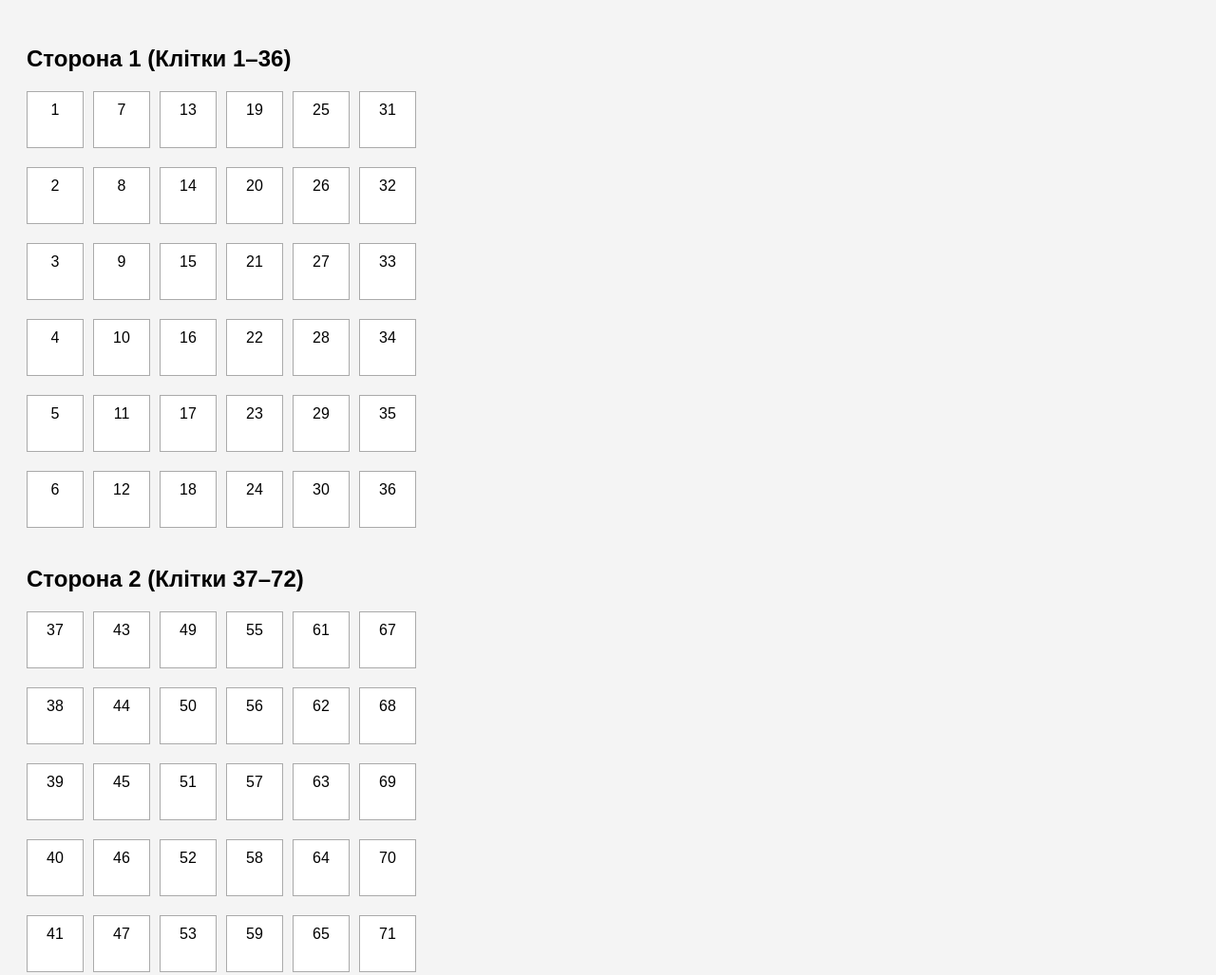
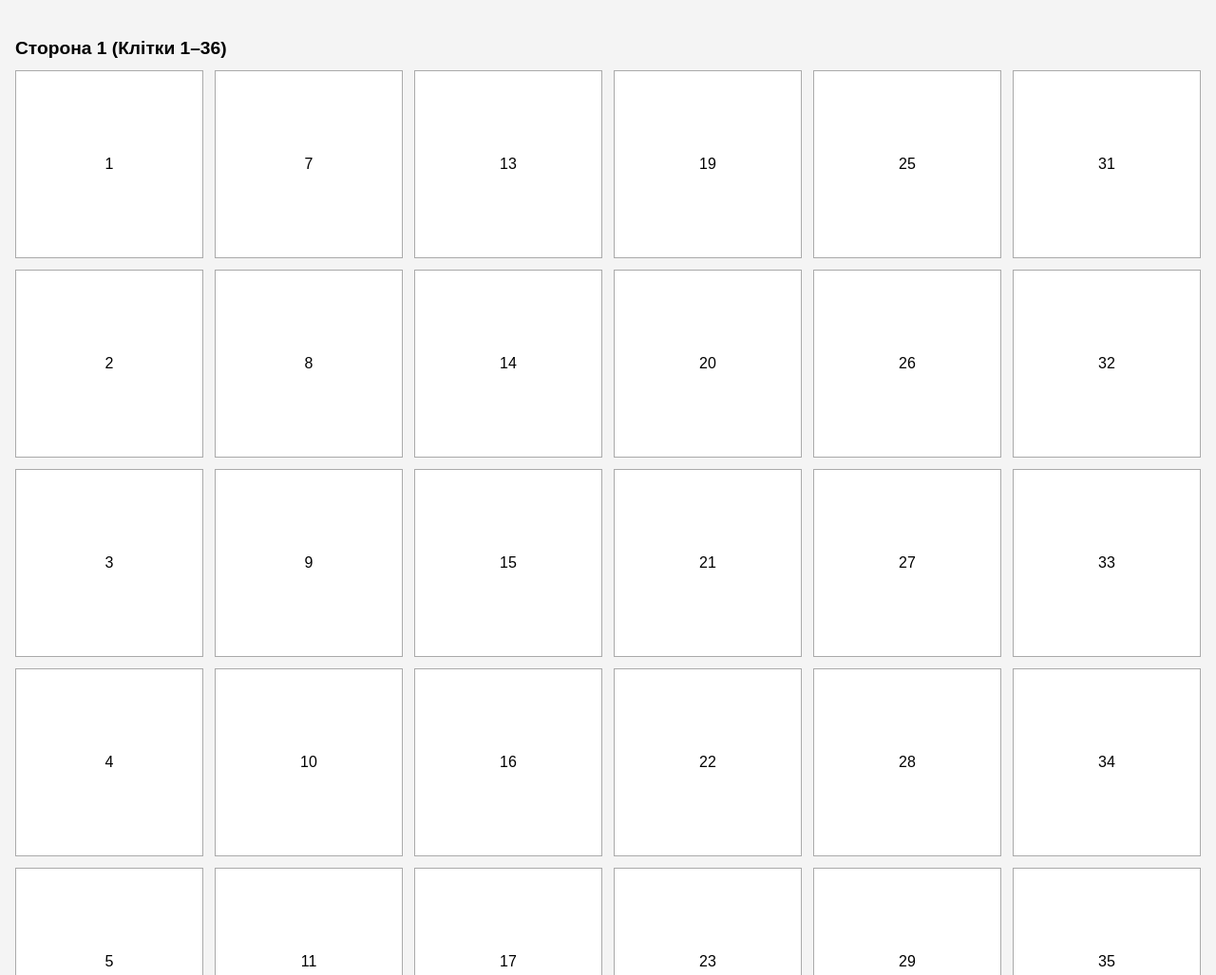
Before and after one commit to SuslaMisha/golubovoz-map, a plain HTML site: page index.html in a window 1280 px wide. Shown: the top 1027 px of the page at 95% size. Drawn offline with Linux system fonts and the light colour scheme.

Commit message:
Update number

```diff
--- a/index.html
+++ b/index.html
@@ -2,38 +2,48 @@
 <html lang="uk">
 <head>
   <meta charset="UTF-8">
+  <meta name="viewport" content="width=device-width, initial-scale=1.0">
   <title>Карта голубовоза</title>
   <style>
     body {
+      margin: 0;
+      padding: 16px;
       font-family: Arial, sans-serif;
       background: #f4f4f4;
-      padding: 20px;
+      box-sizing: border-box;
+    }
+    h2 {
+      margin: 24px 0 12px;
+      font-size: 1.2rem;
     }
     .container {
       display: grid;
-      grid-template-columns: repeat(6, 60px);
-      grid-template-rows: repeat(6, 60px);
-      gap: 20px 10px;
-      margin-bottom: 40px;
+      grid-template-columns: repeat(6, 1fr);
+      gap: 12px;
+      width: 100%;
+      max-width: 100%;
     }
     .cell {
-      background-color: white;
+      background-color: #fff;
       border: 1px solid #aaa;
-      padding: 10px;
-      text-align: center;
+      display: flex;
+      align-items: center;
+      justify-content: center;
+      position: relative;
+      aspect-ratio: 1 / 1;
+      font-size: 1rem;
       cursor: pointer;
-      position: relative;
     }
     .tooltip {
       position: absolute;
-      bottom: -30px;
+      bottom: -28px;
       left: 50%;
       transform: translateX(-50%);
       background: #333;
       color: #fff;
-      padding: 5px;
+      padding: 4px 6px;
       border-radius: 4px;
-      font-size: 12px;
+      font-size: 0.8rem;
       white-space: nowrap;
       display: none;
       z-index: 10;
@@ -54,7 +64,9 @@
     const assignments = {
       1: "Іванов І.",
       2: "Петренко П.",
-      37: "Сидоренко С."
+      37: "Сидоренко С.",
+      38: "Сусла М.В.",
+      39: "Сусла В.В"
       // додайте інші при потребі
     };
 
@@ -65,14 +77,14 @@
           const num = start + row + col * 6;
           const cell = document.createElement('div');
           cell.className = 'cell';
-          cell.innerHTML = `${num}<div class="tooltip">${assignments[num] || "Порожньо"}</div>`;
+          cell.innerHTML = `<span>${num}</span><div class=\"tooltip\">${assignments[num] || 'Порожньо'}</div>`;
           container.appendChild(cell);
         }
       }
     }
 
-    createLayout("side1", 1);
-    createLayout("side2", 37);
+    createLayout('side1', 1);
+    createLayout('side2', 37);
   </script>
 </body>
 </html>
```
